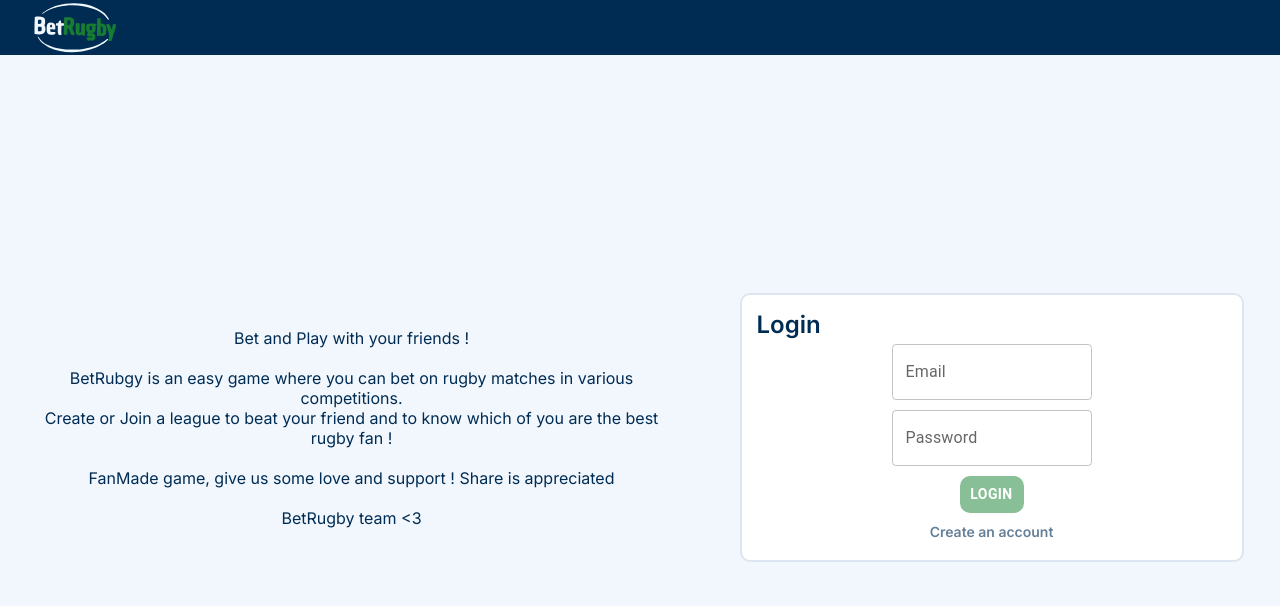
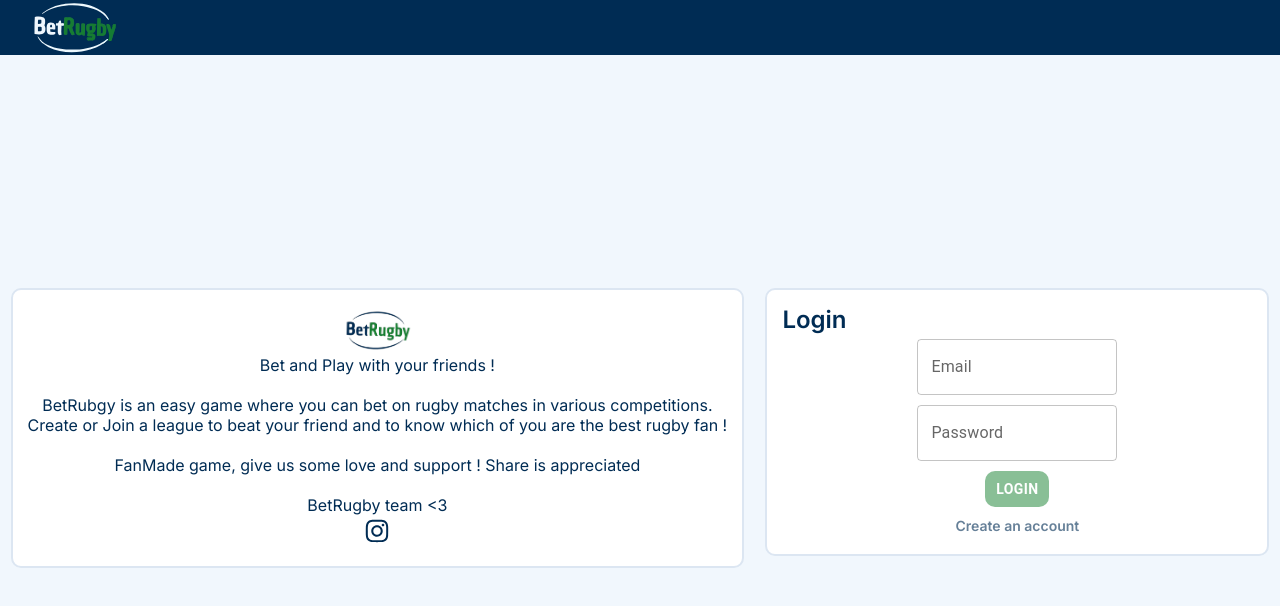
Before and after one commit to Gabriel-Thibaud/BetRugby, a React (Create React App) app in the folder frontend/: page / in a window 1280 px wide. Shown: the top 606 px of the page. Built offline with nearby package versions, Linux system fonts and the light colour scheme; no server answers.

Commit message:
quick fix, UI login + WWC matchs specified (#19)

```diff
--- a/frontend/src/App.tsx
+++ b/frontend/src/App.tsx
@@ -5,6 +5,8 @@
 import { Homepage } from './components/Homepage';
 import { darkBlue, lightBlue } from './utils/colors';
 import ProtectedRoute from './components/ProtectedRoute';
+import { Section } from './widgets/Section';
+import { InstaLogo } from './utils/instagram_logo';
 
 const AppContainer = styled(Box)({
   backgroundColor: lightBlue,
@@ -23,13 +25,23 @@
 });
 
 const LoginPageContainer = styled(Box)({
+  height: "fit-content",
   width: "100%",
+  margin: "auto",
   display: "flex",
   justifyContent: "space-around",
-  alignItems:"center",
+  alignItems:"stretch",
   flexWrap: "wrap",
   gap: "20px",
   padding: "10px"
+});
+
+const DescriptionWrapper = styled(Section)({
+  display: "flex",
+  flexDirection: "column",
+  alignItems: "center",
+  textAlign: "center",
+  whiteSpace: "pre-line"
 });
 
 function App() {
@@ -49,7 +61,13 @@
             <Route path="*" element={<Navigate to="/" replace />} />
             <Route path="/" element={
               <LoginPageContainer>
-                <Box sx={{width: "50%", textAlign: "center", whiteSpace: "pre-line"}}> {description} </Box>
+                <DescriptionWrapper>
+                  <img src="./dark_logo.png" alt="BetRugby logo" height={50}/>
+                  <Box>{description} </Box>
+                  <a href="https://www.instagram.com/betrugby.app/"  target="_blank" rel="noopener noreferrer" aria-label="Instagram">
+                    <InstaLogo/>
+                  </a>
+                </DescriptionWrapper>
                 <Login/>
               </LoginPageContainer>
             }/>
--- a/frontend/src/components/Bets/MyBets.tsx
+++ b/frontend/src/components/Bets/MyBets.tsx
@@ -3,7 +3,7 @@
 import { Section } from '../../widgets/Section';
 import { useEffect, useState } from 'react';
 import { gameDataSource } from '../../datasources/index';
-import React from 'react';
+import { lightGray } from '../../utils/colors';
 
 const MyBetsSection = styled(Section)({
     height: "fit-content",
@@ -98,7 +98,10 @@
 
     return(
         <MyBetsSection>
-            <Title> My Bets </Title>
+            <Box sx={{width: "100%"}}>
+                <Title> My Bets </Title>
+                <Box sx={{ color: lightGray, fontSize: "14px"}}> 2025 Women's World Cup matches </Box>
+            </Box>
              { !props.activeLeagueId ?
                 <Box sx={{margin: "auto"}}> Join a league to unlock the leaderboard ! </Box>
             :
--- /dev/null
+++ b/frontend/src/utils/instagram_logo.tsx
@@ -0,0 +1,10 @@
+import { darkBlue } from "./colors";
+
+export function InstaLogo() {
+    return (
+        <svg xmlns="http://www.w3.org/2000/svg" width={32} viewBox="0 0 640 640" fill={darkBlue}>
+            <path d="M320.3 205C256.8 204.8 205.2 256.2 205 319.7C204.8 383.2 256.2 434.8 319.7 435C383.2 435.2 434.8 383.8 435 320.3C435.2 256.8 383.8 205.2 320.3 205zM319.7 245.4C360.9 245.2 394.4 278.5 394.6 319.7C394.8 360.9 361.5 394.4 320.3 394.6C279.1 394.8 245.6 361.5 245.4 320.3C245.2 279.1 278.5 245.6 319.7 245.4zM413.1 200.3C413.1 185.5 425.1 173.5 439.9 173.5C454.7 173.5 466.7 185.5 466.7 200.3C466.7 215.1 454.7 227.1 439.9 227.1C425.1 227.1 413.1 215.1 413.1 200.3zM542.8 227.5C541.1 191.6 532.9 159.8 506.6 133.6C480.4 107.4 448.6 99.2 412.7 97.4C375.7 95.3 264.8 95.3 227.8 97.4C192 99.1 160.2 107.3 133.9 133.5C107.6 159.7 99.5 191.5 97.7 227.4C95.6 264.4 95.6 375.3 97.7 412.3C99.4 448.2 107.6 480 133.9 506.2C160.2 532.4 191.9 540.6 227.8 542.4C264.8 544.5 375.7 544.5 412.7 542.4C448.6 540.7 480.4 532.5 506.6 506.2C532.8 480 541 448.2 542.8 412.3C544.9 375.3 544.9 264.5 542.8 227.5zM495 452C487.2 471.6 472.1 486.7 452.4 494.6C422.9 506.3 352.9 503.6 320.3 503.6C287.7 503.6 217.6 506.2 188.2 494.6C168.6 486.8 153.5 471.7 145.6 452C133.9 422.5 136.6 352.5 136.6 319.9C136.6 287.3 134 217.2 145.6 187.8C153.4 168.2 168.5 153.1 188.2 145.2C217.7 133.5 287.7 136.2 320.3 136.2C352.9 136.2 423 133.6 452.4 145.2C472 153 487.1 168.1 495 187.8C506.7 217.3 504 287.3 504 319.9C504 352.5 506.7 422.6 495 452z"/>
+        </svg>
+    );
+    //Font Awesome Free v7.0.0 by @fontawesome - https://fontawesome.com License - https://fontawesome.com/license/free Copyright 2025 Fonticons, Inc.
+}
```
